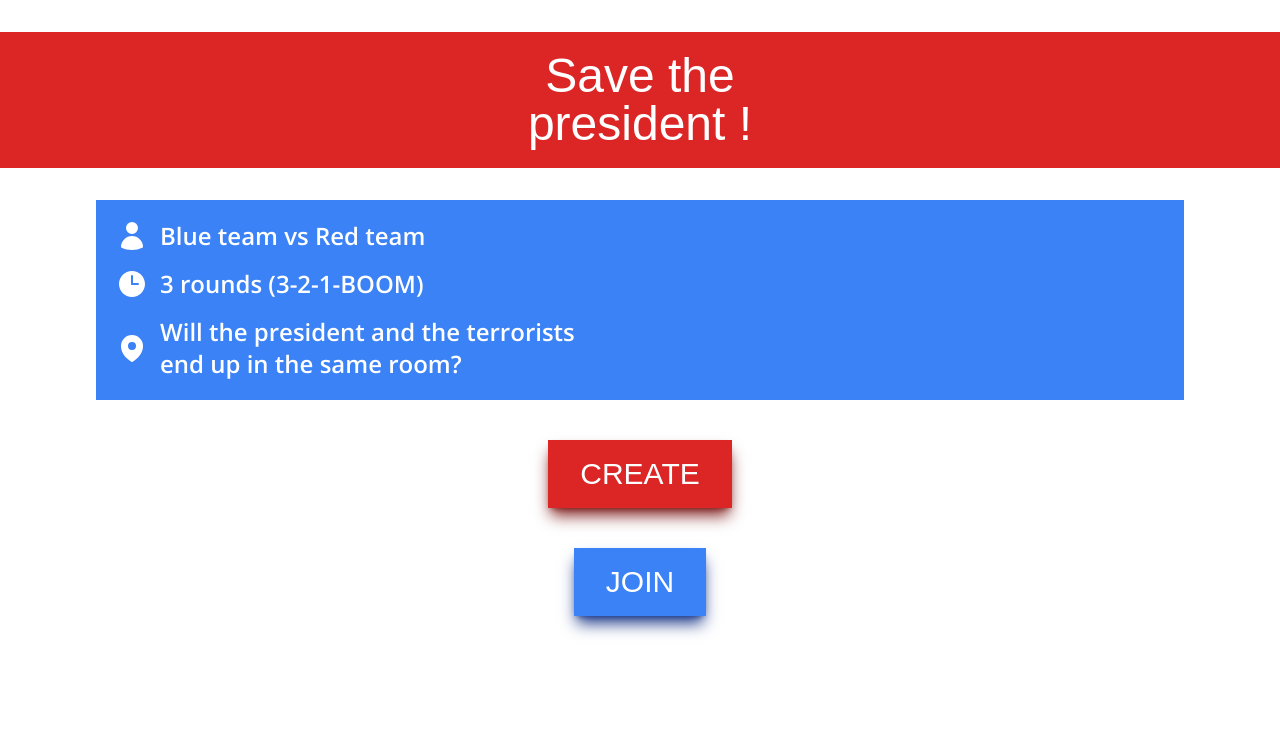
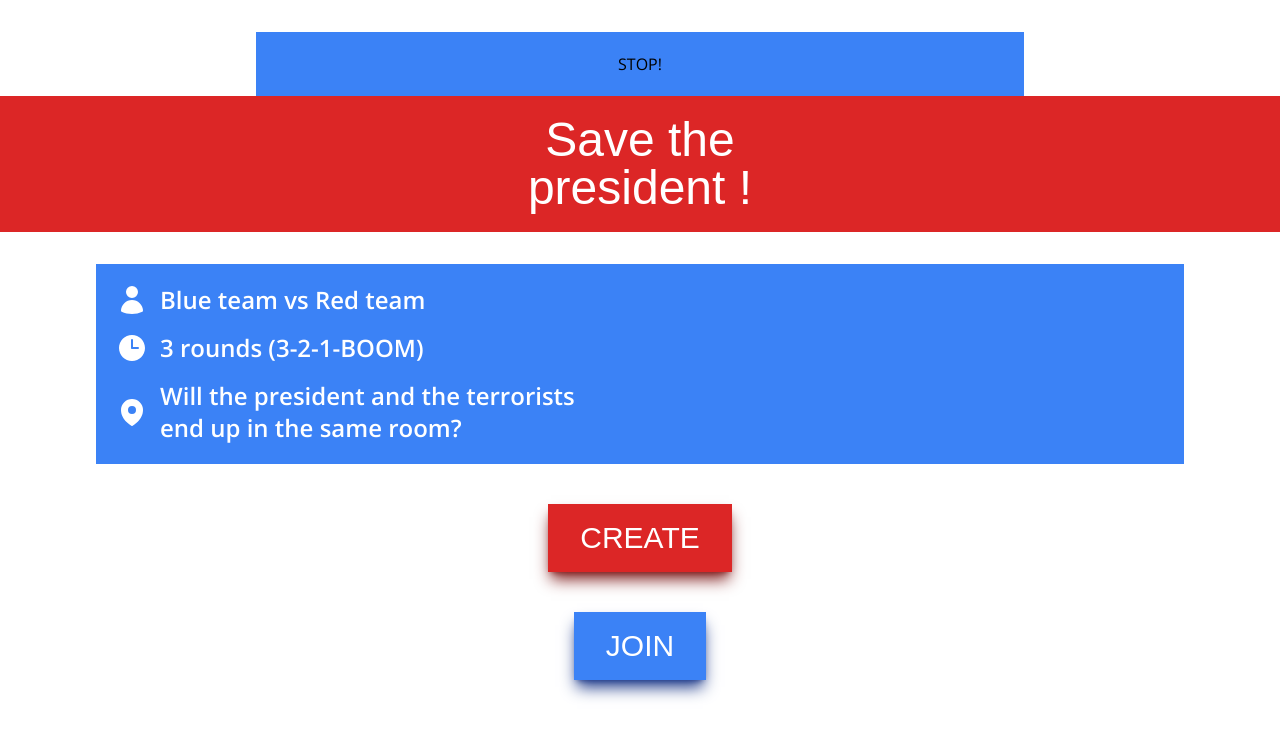
Before and after one commit to rgeron/SaveThePresidentGame, a React (Vite) app: page / in a window 1280 px wide. Shown: the top 738 px of the page. Built offline with nearby package versions, Linux system fonts and the light colour scheme; a web font is replaced by a local one.

Commit message:
countdown

```diff
--- a/src/components/Countdown.tsx
+++ b/src/components/Countdown.tsx
@@ -28,10 +28,10 @@ const CountdownComponent: React.FC<CountdownComponentProps> = ({
     if (completed) {
       // Call onComplete prop when the countdown finishes
       onComplete();
-      return <span className="text-red-600">STOP!</span>;
+      return <span className="">STOP!</span>;
     } else {
       return (
-        <span className="text-4xl font-bold text-white font-sans">
+        <span className="text-5xl font-medium text-white font-sans">
           {minutes}:{seconds < 10 ? `0${seconds}` : seconds}
         </span>
       );
@@ -39,7 +39,7 @@ const CountdownComponent: React.FC<CountdownComponentProps> = ({
   };
 
   return (
-    <div className="bg-blue-500">
+    <div className="bg-blue-500 justify-center text-center py-5 w-3/5">
       <Countdown date={endTime} renderer={renderer} />
     </div>
   );
--- a/src/pages/Home.tsx
+++ b/src/pages/Home.tsx
@@ -3,6 +3,7 @@ import { useNavigate } from "react-router-dom";
 import { db } from "../../firebaseConfig";
 
 import Button from "../components/Button";
+import CountdownComponent from "../components/Countdown";
 
 export default function HomePage() {
   const navigate = useNavigate();
@@ -46,7 +47,7 @@ export default function HomePage() {
 
   return (
     <div className="flex flex-col items-center justify-start h-screen pt-8">
-
+      <CountdownComponent onComplete={() => {}} duration={5} />
 
       <div className="bg-red-600 w-full text-center">
         <h1 className="font-zcool text-5xl text-white m-5">
```
